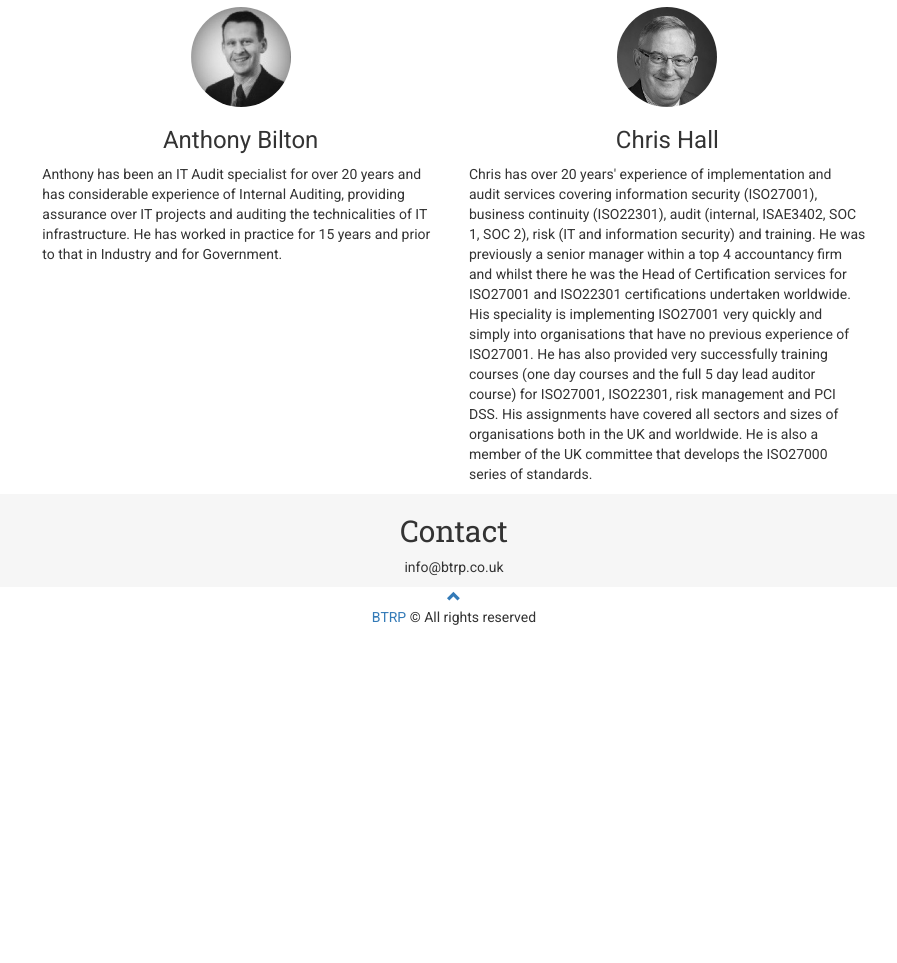
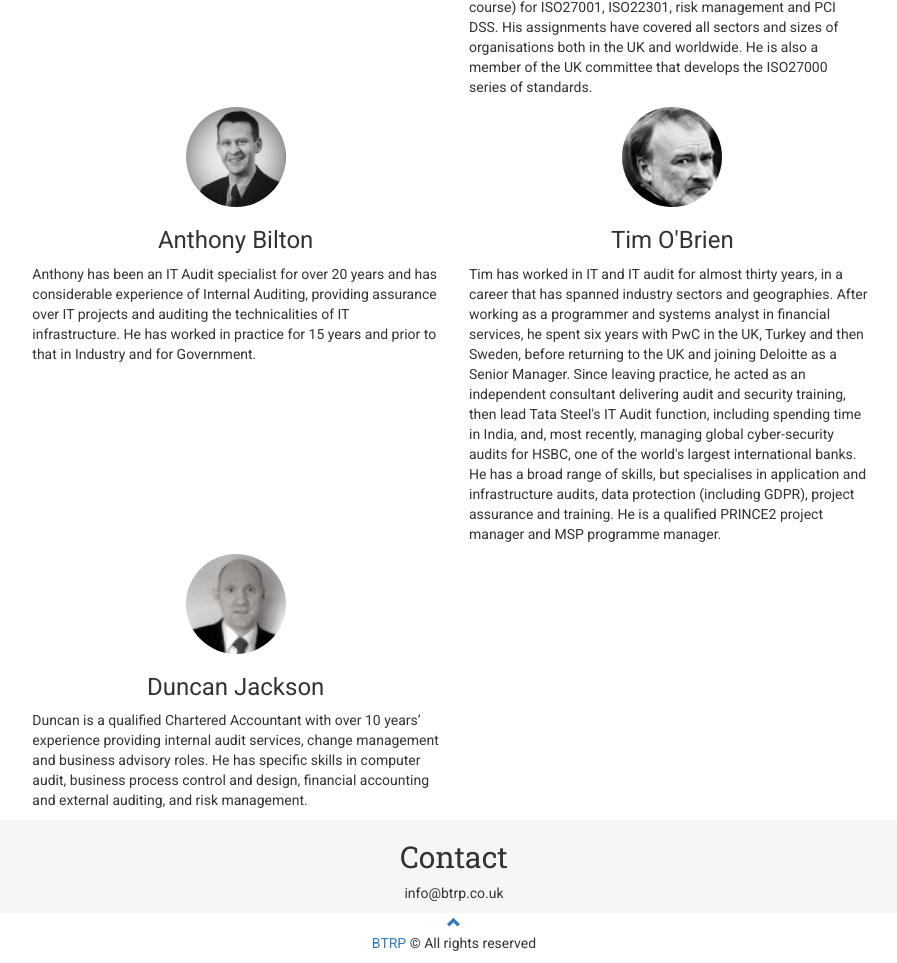
Before and after one commit to BTRP/BTRP.github.io, a plain HTML site: page index.htm in a window 1280 px wide. Shown: the part 1106-2069 px from the top of the page, without its empty margins (186-1083 px from the left). Before the commit the page ends 1743 px from the top, so only its background shows below. Drawn offline with nearby package versions, Linux system fonts and the light colour scheme.

Commit message:
Add files via upload

```diff
--- a/index.htm
+++ b/index.htm
@@ -108,24 +108,34 @@
     </div>
 
     <div class="team-panel col-sm-4">
+      <img src="chris_hall.jpg" class="img-team" width="100px">
+      <h3>Chris Hall</h3>
+      <p>Chris has over 20 years' experience of implementation and audit services covering information security (ISO27001), business continuity (ISO22301), audit (internal, ISAE3402, SOC 1, SOC 2), risk (IT and information security) and training. He was previously a senior manager within a top 4 accountancy firm and whilst there he was the Head of Certification services for ISO27001 and ISO22301 certifications undertaken worldwide. His speciality is implementing ISO27001 very quickly and simply into organisations that have no previous experience of ISO27001. He has also provided very successfully training courses (one day courses and the full 5 day lead auditor course) for ISO27001, ISO22301, risk management and PCI DSS. His assignments have covered all sectors and sizes of organisations both in the UK and worldwide. He is also a member of the UK committee that develops the ISO27000 series of standards.</p>
+    </div>
+
+  <div class="row">
+    <div class="team-panel col-sm-offset-2 col-sm-4">
+      <img src="anthony_bilton.jpg" class="img-team" width="100px">
+      <h3>Anthony Bilton</h3>
+      <p>Anthony has been an IT Audit specialist for over 20 years and has considerable experience of Internal Auditing, providing assurance over IT projects and auditing the technicalities of IT infrastructure. He has worked in practice for 15 years and prior to that in Industry and for Government.</p>
+    </div>
+
+    <div class="team-panel col-sm-4">
+      <img src="tim_obrien.jpg" class="img-team" width="100px">
+      <h3>Tim O'Brien</h3>
+      <p>Tim has worked in IT and IT audit for almost thirty years, in a career that has spanned industry sectors and geographies. After working as a programmer and systems analyst in financial services, he spent six years with PwC in the UK, Turkey and then Sweden, before returning to the UK and joining Deloitte as a Senior Manager. Since leaving practice, he acted as an independent consultant delivering audit and security training, then lead Tata Steel's IT Audit function, including spending time in India, and, most recently, managing global cyber-security audits for HSBC, one of the world's largest international banks. He has a broad range of skills, but specialises in application and infrastructure audits, data protection (including GDPR), project assurance and training. He is a qualified PRINCE2 project manager and MSP programme manager.</p>
+    </div>
+  </div>
+
+  <div class="row">
+    <div class="team-panel col-sm-offset-2 col-sm-4">
       <img src="duncan_jackson.jpg" class="img-team" width="100px">
       <h3>Duncan Jackson</h3>
       <p>Duncan is a qualified Chartered Accountant with over 10 years’ experience providing internal audit services, change management and business advisory roles. He has specific skills in computer audit, business process control and design, financial accounting and external auditing, and risk management.</p>
     </div>
   </div>
 
-  <div class="row">
-    <div class="team-panel col-sm-offset-2 col-sm-4">
-      <img src="anthony_bilton.jpg" class="img-team" width="100px">
-      <h3>Anthony Bilton</h3>
-      <p>Anthony has been an IT Audit specialist for over 20 years and has considerable experience of Internal Auditing, providing assurance over IT projects and auditing the technicalities of IT infrastructure. He has worked in practice for 15 years and prior to that in Industry and for Government.</p>
-  </div>
 
-    <div class="team-panel col-sm-4">
-      <img src="chris_hall.jpg" class="img-team" width="100px">
-      <h3>Chris Hall</h3>
-      <p>Chris has over 20 years' experience of implementation and audit services covering information security (ISO27001), business continuity (ISO22301), audit (internal, ISAE3402, SOC 1, SOC 2), risk (IT and information security) and training. He was previously a senior manager within a top 4 accountancy firm and whilst there he was the Head of Certification services for ISO27001 and ISO22301 certifications undertaken worldwide. His speciality is implementing ISO27001 very quickly and simply into organisations that have no previous experience of ISO27001. He has also provided very successfully training courses (one day courses and the full 5 day lead auditor course) for ISO27001, ISO22301, risk management and PCI DSS. His assignments have covered all sectors and sizes of organisations both in the UK and worldwide. He is also a member of the UK committee that develops the ISO27000 series of standards.</p>
-  </div>
 </div>
 
 <!-- Container (Contact Section) -->
```
Also changed, not shown: tim_obrien.jpg (added).
